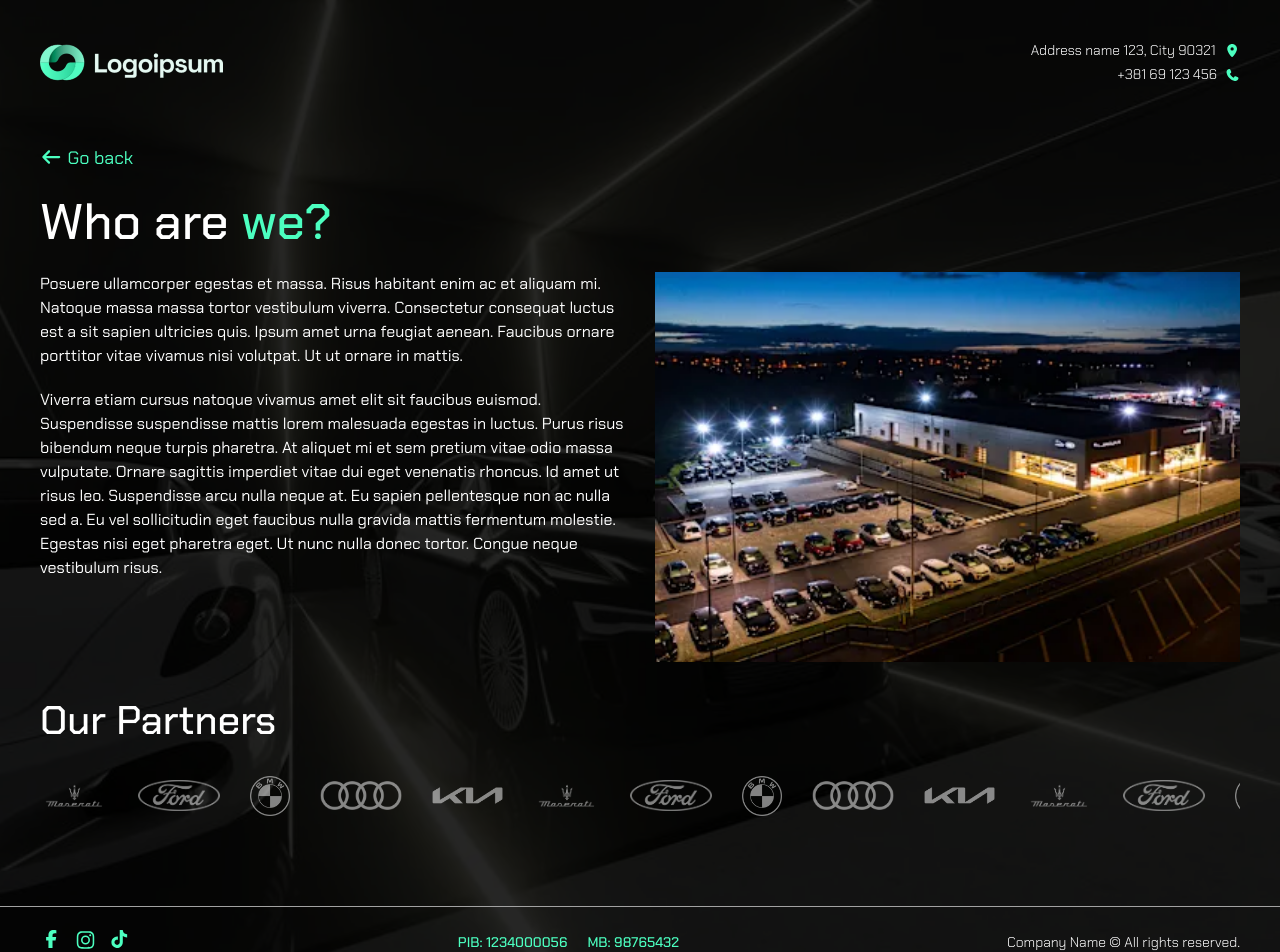
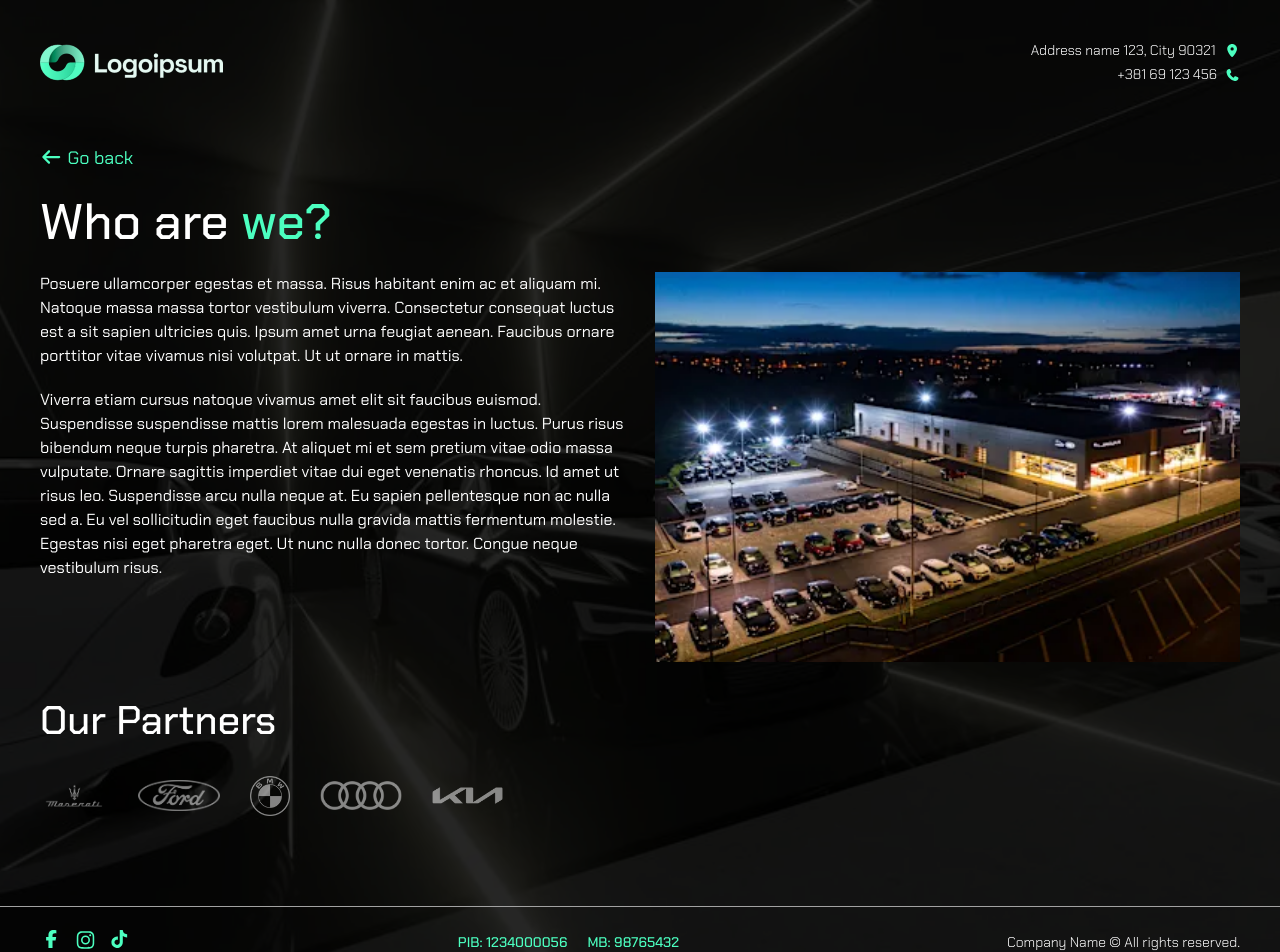
Before and after one commit to A-Cdeveloper/BRRM-Project-1, a Next.js app: page /about-us in a window 1280 px wide. Shown: the top 952 px of the page. Built offline with nearby package versions, Linux system fonts and the light colour scheme.

Commit message:
refactor: reorganize constants. fix parners compoenent justify

```diff
--- a/app/services/page.tsx
+++ b/app/services/page.tsx
@@ -1,7 +1,7 @@
 import { BackButton } from "@/components/ui";
-import { services } from "@/data/services";
+import { Metadata } from "next";
+import { SERVICES } from "@/constants";
 import Service from "@/features/services/Service";
-import { Metadata } from "next";
 
 // Statički metadata za Services stranicu
 export const metadata: Metadata = {
@@ -42,7 +42,7 @@ const ServicesPage = () => {
       </div>
 
       <div className="grid grid-cols-1 md:grid-cols-2 xl:grid-cols-3 gap-4 mt-4">
-        {services.map((service) => (
+        {SERVICES.map((service) => (
           <Service
             key={service.id}
             headline={service.headline}
--- a/data/equiipment.ts
+++ b/constants/equiipment.ts
@@ -1,4 +1,4 @@
-export const equipmentFeatures = [
+export const EQUIPMENT_FEATURES = [
   "AIR CONDITIONING",
   "CRUISE CONTROL",
   "HEATED ST. WHEEL",
--- a/constants/index.ts
+++ b/constants/index.ts
@@ -2,7 +2,10 @@
 export const VEHICLES_PER_PAGE = 10;
 
 // Vehicle Filters
+export { EQUIPMENT_FEATURES } from "./equiipment";
 export { VEHICLE_FILTERS } from "./filters";
+export { PARTNERS } from "./partners";
+export { SERVICES } from "./services";
 
 // Filter Keys
 export const FILTER_KEYS = [
--- /dev/null
+++ b/constants/partners.ts
@@ -0,0 +1,34 @@
+import { Partner } from "@/types";
+
+export const PARTNERS: Partner[] = [
+  {
+    src: "/images/maserati.png",
+    alt: "Maserati",
+    title: "Maserati",
+    slug: "maserati",
+  },
+  {
+    src: "/images/ford.png",
+    alt: "Ford",
+    title: "Ford",
+    slug: "ford",
+  },
+  {
+    src: "/images/bmw.png",
+    alt: "BMW",
+    title: "BMW",
+    slug: "bmw",
+  },
+  {
+    src: "/images/audi.png",
+    alt: "Audi",
+    title: "Audi",
+    slug: "audi",
+  },
+  {
+    src: "/images/kia-logo.png",
+    alt: "Kia",
+    title: "Kia",
+    slug: "kia",
+  },
+];
--- a/data/services.ts
+++ b/constants/services.ts
@@ -1,6 +1,6 @@
 import { ServiceWithIcon } from "@/types";
 
-export const services: ServiceWithIcon[] = [
+export const SERVICES: ServiceWithIcon[] = [
   {
     id: 1,
     headline: "Ultrices",
--- a/data/partners.ts
+++ /dev/null
@@ -1,96 +0,0 @@
-import { Partner } from "@/types";
-
-export const partners: Partner[] = [
-  {
-    src: "/images/maserati.png",
-    alt: "Maserati",
-    title: "Maserati",
-    slug: "maserati",
-  },
-  {
-    src: "/images/ford.png",
-    alt: "Ford",
-    title: "Ford",
-    slug: "ford",
-  },
-  {
-    src: "/images/bmw.png",
-    alt: "BMW",
-    title: "BMW",
-    slug: "bmw",
-  },
-  {
-    src: "/images/audi.png",
-    alt: "Audi",
-    title: "Audi",
-    slug: "audi",
-  },
-  {
-    src: "/images/kia-logo.png",
-    alt: "Kia",
-    title: "Kia",
-    slug: "kia",
-  },
-
-  {
-    src: "/images/maserati.png",
-    alt: "Maserati1",
-    title: "Maserati Model 1",
-    slug: "maserati-model-1",
-  },
-  {
-    src: "/images/ford.png",
-    alt: "Ford1",
-    title: "Ford Model 1",
-    slug: "ford-model-1",
-  },
-  {
-    src: "/images/bmw.png",
-    alt: "BMW1",
-    title: "BMW Model 1",
-    slug: "bmw-model-1",
-  },
-  {
-    src: "/images/audi.png",
-    alt: "Audi1",
-    title: "Audi Model 1",
-    slug: "audi-model-1",
-  },
-  {
-    src: "/images/kia-logo.png",
-    alt: "Kia1",
-    title: "Kia Model 1",
-    slug: "kia-model-1",
-  },
-
-  {
-    src: "/images/maserati.png",
-    alt: "Maserati2",
-    title: "Maserati Model 2",
-    slug: "maserati-model-2",
-  },
-  {
-    src: "/images/ford.png",
-    alt: "Ford2",
-    title: "Ford Model 2",
-    slug: "ford-model-2",
-  },
-  {
-    src: "/images/bmw.png",
-    alt: "BMW2",
-    title: "BMW Model 2",
-    slug: "bmw-model-2",
-  },
-  {
-    src: "/images/audi.png",
-    alt: "Audi2",
-    title: "Audi Model 2",
-    slug: "audi-model-2",
-  },
-  {
-    src: "/images/kia-logo.png",
-    alt: "Kia2",
-    title: "Kia Model 2",
-    slug: "kia-model-2",
-  },
-];
--- a/features/partners/Partners.tsx
+++ b/features/partners/Partners.tsx
@@ -1,17 +1,17 @@
 "use client";
 
-import { partners } from "@/data/partners";
 import Image from "next/image";
 import Link from "next/link";
+import { PARTNERS } from "@/constants/partners";
 
 const Partners = ({ limit }: { limit?: number }) => {
-  const displayedPartners = limit ? partners.slice(0, limit) : partners;
+  const displayedPartners = limit ? PARTNERS.slice(0, limit) : PARTNERS;
 
   return (
-    <div className="flex items-center justify-between py-1 px-0 min-w-max">
+    <div className="flex items-center  py-1 px-0 min-w-max">
       {displayedPartners.map((p) => (
         <Link
-          href={`/vehicles/?manufacturer=${p.slug}`}
+          href={`/vehicles/?make=${p.slug}`}
           key={p.alt}
           className="flex items-center flex-shrink-0 mr-3 last:mr-0"
         >
--- a/features/vehicles/vehicle/VehicleEquipment.tsx
+++ b/features/vehicles/vehicle/VehicleEquipment.tsx
@@ -1,15 +1,16 @@
 "use client";
 
 import { Button, FontAwesomeIcon } from "@/components/ui";
-import { equipmentFeatures } from "@/data/equiipment";
+import { useMemo, useState } from "react";
+
+import { EQUIPMENT_FEATURES } from "@/constants/equiipment";
 import { faCheck } from "@fortawesome/free-solid-svg-icons";
-import { useState, useMemo } from "react";
 
 const VehicleEquipment = () => {
   const [showAll, setShowAll] = useState(false);
 
   const displayedFeatures = useMemo(() => {
-    return showAll ? equipmentFeatures : equipmentFeatures.slice(0, 18);
+    return showAll ? EQUIPMENT_FEATURES : EQUIPMENT_FEATURES.slice(0, 18);
   }, [showAll]);
 
   const columns = useMemo(() => {
@@ -35,7 +36,7 @@ const VehicleEquipment = () => {
     <div className="w-full lg:w-[50%]">
       <h2 className="text-lg mb-2 text-white">EQUIPMENT:</h2>
 
-      {equipmentFeatures.length === 0 && (
+      {EQUIPMENT_FEATURES.length === 0 && (
         <div className="flex justify-center">
           <p className="text-white">No equipment features found</p>
         </div>
@@ -61,7 +62,7 @@ const VehicleEquipment = () => {
         ))}
       </div>
 
-      {equipmentFeatures.length > 18 && (
+      {EQUIPMENT_FEATURES.length > 18 && (
         <div className="flex justify-center">
           <Button
             variant="outlined"
```
